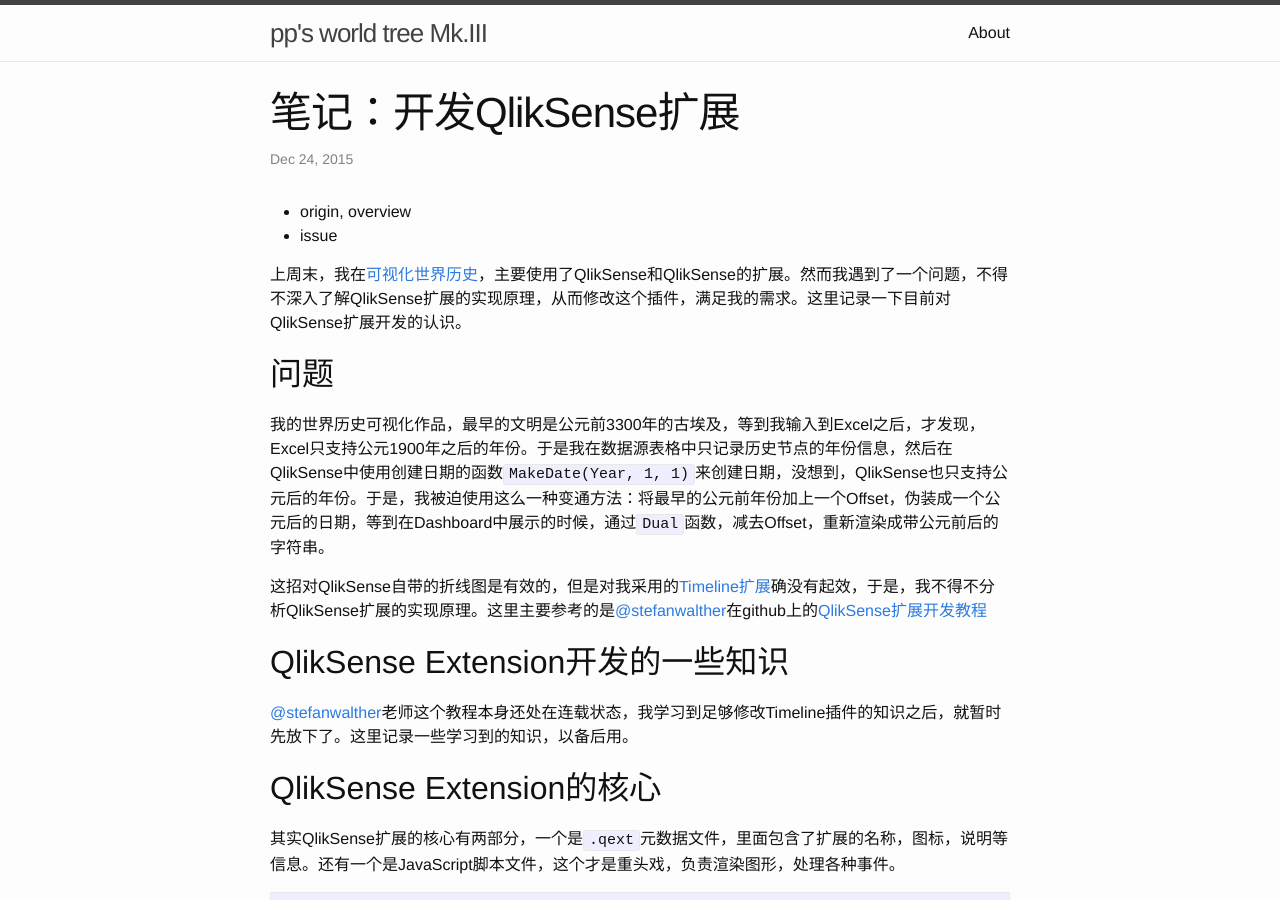
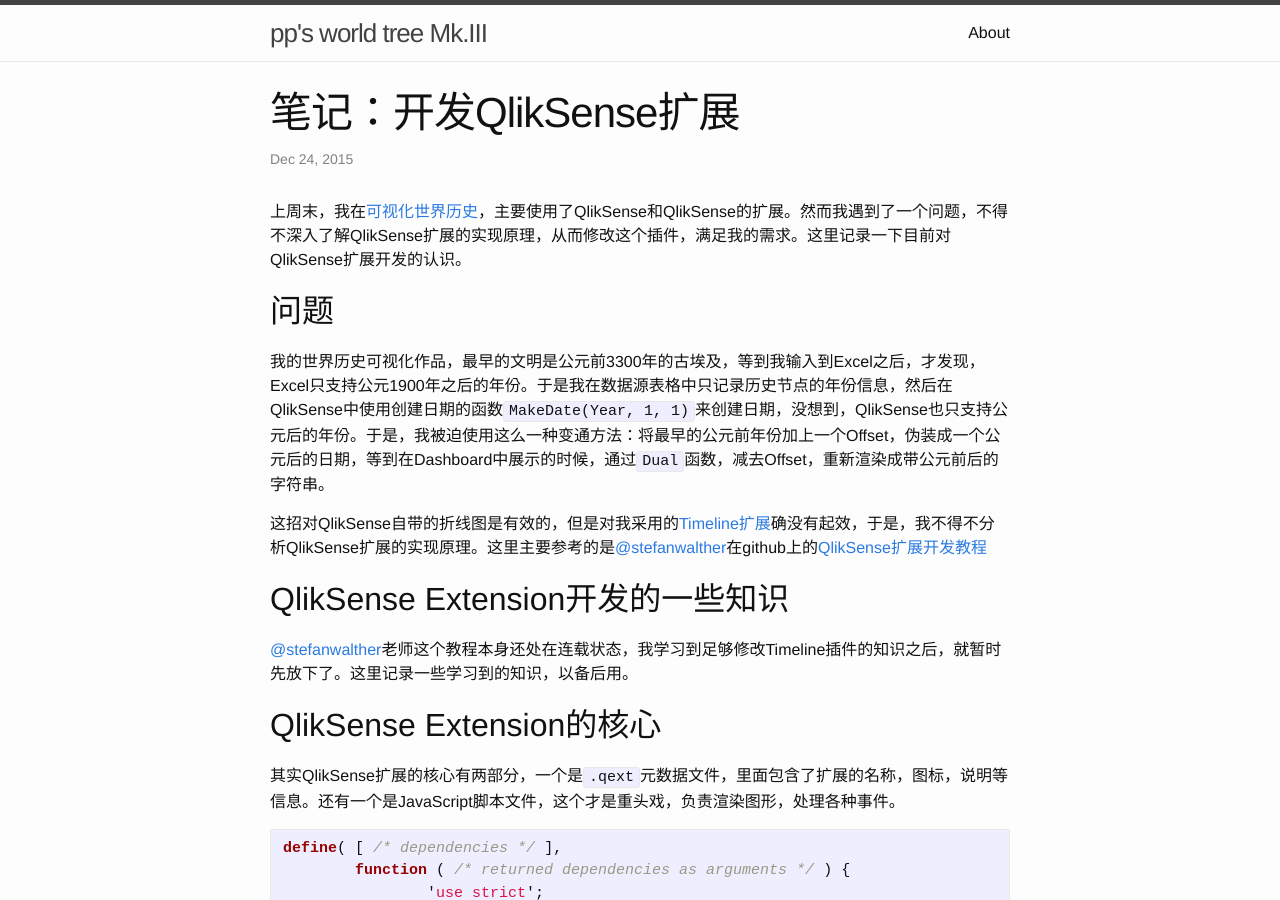
Before and after one commit to pp2moonbird/pp2moonbird.github.io, a Jekyll site: the page built from _posts/2015-12-24-QlikSense-Extension-Development.markdown, in a window 1280 px wide and 900 px high. Built offline with Jekyll 4.4.1, drawn with Linux system fonts in a browser that asks for light colours; comment, search, counter and statistics services are not loaded.

Commit message:
delete non used

```diff
--- a/_posts/2015-12-24-QlikSense-Extension-Development.markdown
+++ b/_posts/2015-12-24-QlikSense-Extension-Development.markdown
@@ -5,8 +5,7 @@
 categories: visualization
 ---
 
-- origin, overview
-- issue
+
 
 上周末，我在[可视化世界历史](http://www.pprollingstar.com/visualization/2015/12/23/World-History-Visualized.html)，主要使用了QlikSense和QlikSense的扩展。然而我遇到了一个问题，不得不深入了解QlikSense扩展的实现原理，从而修改这个插件，满足我的需求。这里记录一下目前对QlikSense扩展开发的认识。
 
```
